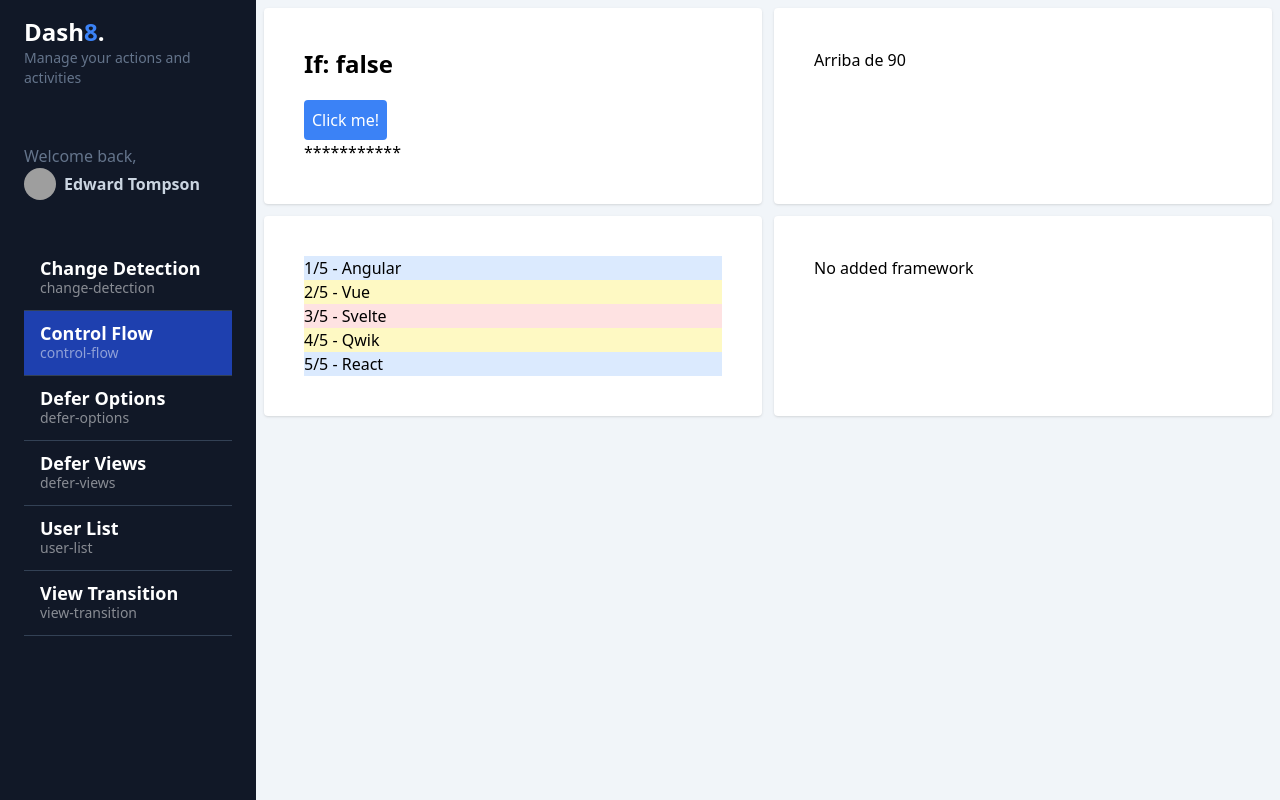
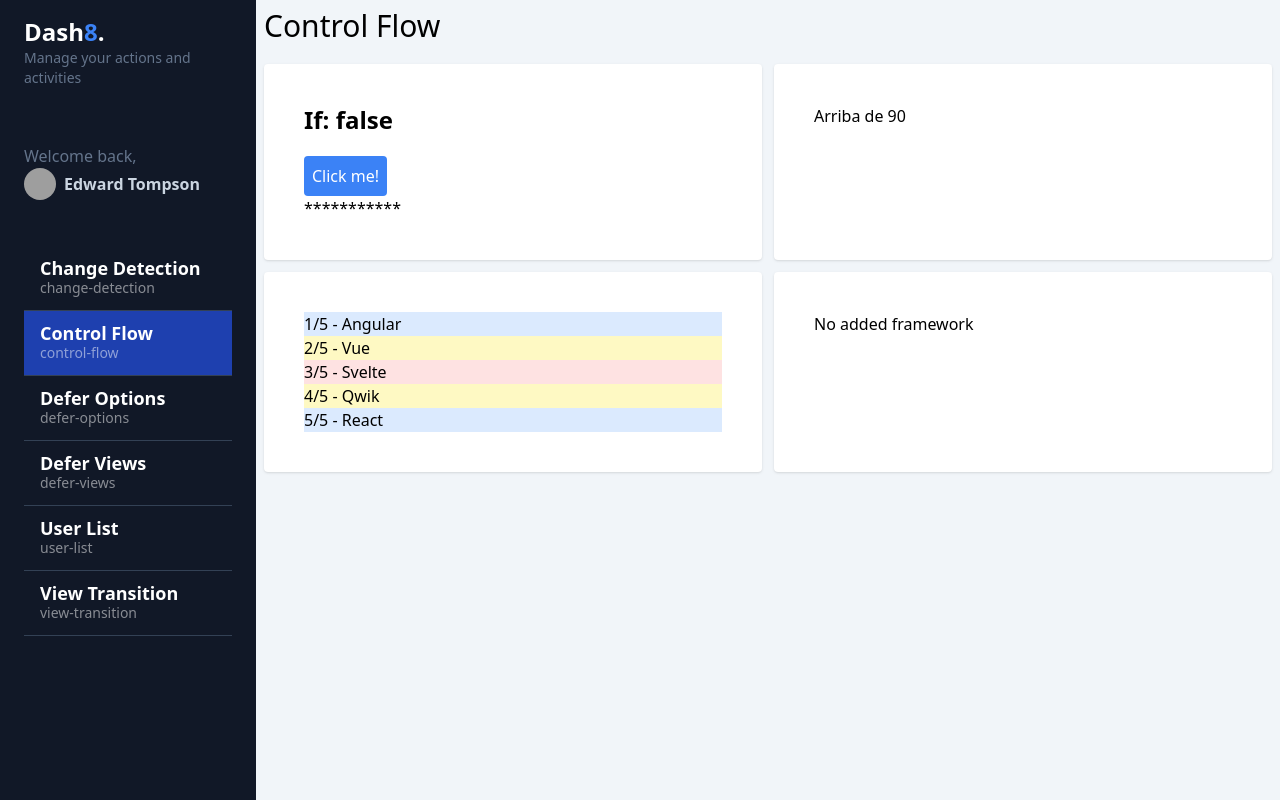
Before and after one commit to moive/my-dashboard-angular17-h, an Angular app: page /dashboard/control-flow in a window 1280 px wide. Built offline with nearby package versions, Linux system fonts and the light colour scheme; grey boxes are pictures that could not be loaded.

Commit message:
required input

```diff
--- a/src/app/dashboard/pages/control-flow/control-flow.component.html
+++ b/src/app/dashboard/pages/control-flow/control-flow.component.html
@@ -1,3 +1,5 @@
+<app-title title="Control Flow" withShadow />
+
 <section class="grid grid-cols-1 md:grid-cols-2 gap-3">
   <div class="bg-white rounded shadow p-10">
     <h2 class="text-2xl font-bold mb-5">If: {{showContent()}}</h2>
--- a/src/app/dashboard/pages/control-flow/control-flow.component.ts
+++ b/src/app/dashboard/pages/control-flow/control-flow.component.ts
@@ -1,11 +1,12 @@
 import { Component, signal } from '@angular/core';
+import { TitleComponent } from '@shared/title/title.component';
 
 type Grade = 'A' | 'B' | 'F';
 
 @Component({
   selector: 'app-control-flow',
   standalone: true,
-  imports: [],
+  imports: [TitleComponent],
   templateUrl: './control-flow.component.html',
   styles: ``,
 })
--- a/src/app/shared/title/title.component.html
+++ b/src/app/shared/title/title.component.html
@@ -1 +1 @@
-<p>title works!</p>
+<h1 class="text-3xl mb-5">{{title}}</h1>
```
Also changed, not shown: src/app/shared/title/title.component.ts (+5 -2 lines).
